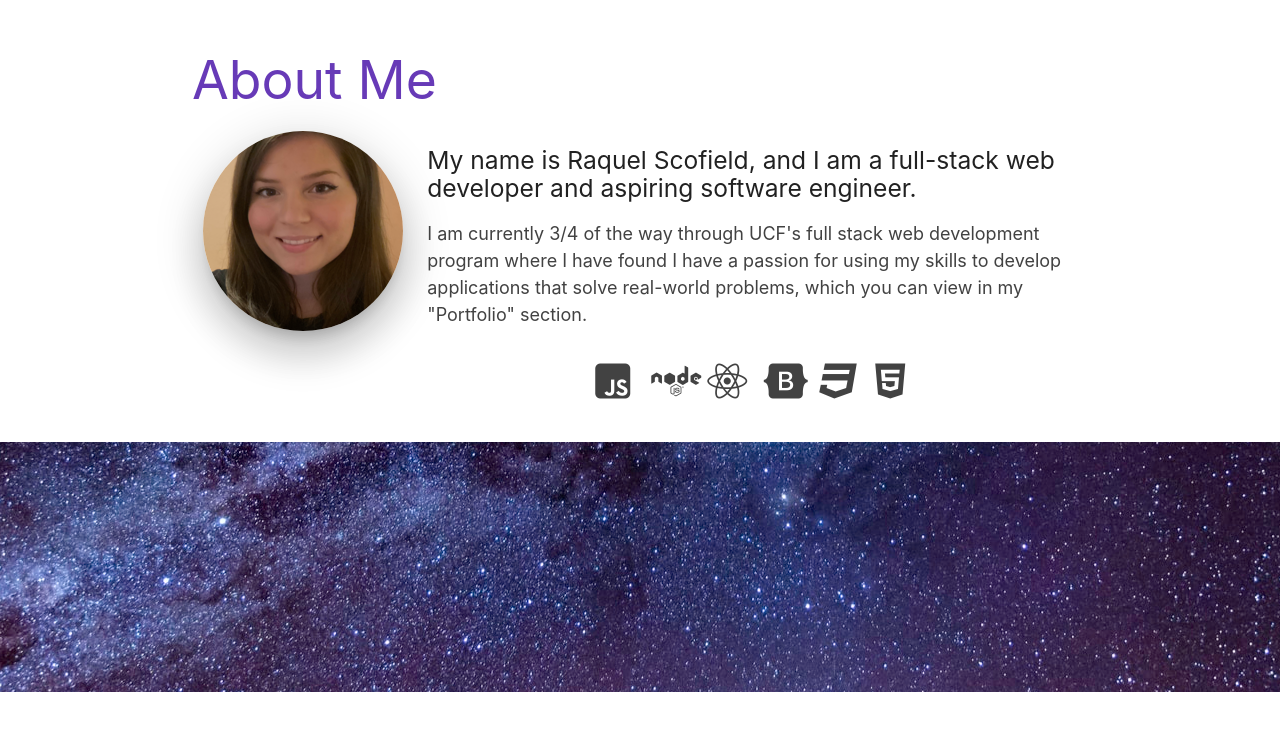
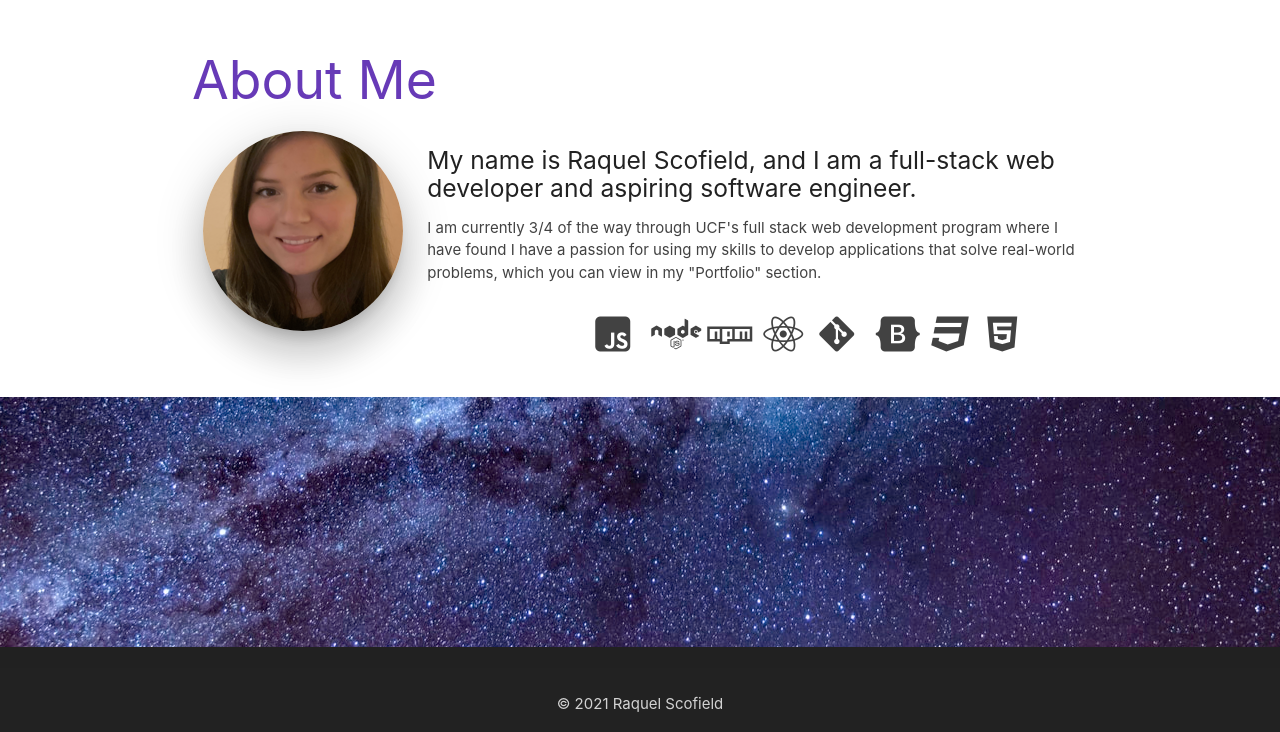
Before and after one commit to RaquelLee/RaquelLee.github.io, a React (Create React App) app in the folder raquel-portfolio/: page / in a window 1280 px wide. Shown: the part 219-951 px from the top of the page. Before the commit the page ends 911 px from the top, so only its background shows below. Built offline with nearby package versions, Linux system fonts and the light colour scheme.

Commit message:
react-materialize footer added

```diff
--- a/raquel-portfolio/src/App.css
+++ b/raquel-portfolio/src/App.css
@@ -22,7 +22,9 @@
     color: #f5f5f5;
     font-size: 40px;
   }
-
+  .page-footer {
+padding-top: 0px !important;
+  }
   .fa-js-square,
   .fa-node,
   .fa-npm,
@@ -34,7 +36,8 @@
   .fa-html5,
   .fa-github-square,
   .fa-phone-square-alt,
-  .fa-envelope-square {
+  .fa-envelope-square,
+  .fa-git-alt {
     font-size: 40px;
     color:#424242;
   }
@@ -67,9 +70,6 @@
     margin-bottom: 10px !important;
   }
 
-  p {
-    font-size: 18px;
-  }
 
   .mr {
     margin-right: 25px;
--- a/raquel-portfolio/src/App.js
+++ b/raquel-portfolio/src/App.js
@@ -4,10 +4,11 @@ import PortfolioContainer from "./components/PortfolioContainer";
 import PortfolioPage from "./components/pages/Portfolio"
 
 const App = () =>
+<div>
   <PortfolioContainer>
     <PortfolioPage />
     <Header />
+  </PortfolioContainer>
     <Foot />
-  </PortfolioContainer>
-
+    </div>
 export default App;
--- a/raquel-portfolio/src/components/Footer.js
+++ b/raquel-portfolio/src/components/Footer.js
@@ -4,24 +4,20 @@ import { Footer } from 'react-materialize'
 function Foot() {
     return (
         <Footer
-            className="example"
-            copyrights="&copy 2015 Copyright Text"
-            links={<ul>
-                <li><a className="grey-text text-lighten-3" href="#!">Resume</a></li>
-                <li><a className="grey-text text-lighten-3" href="#!">LinkedIn</a></li>
-                <li><a className="grey-text text-lighten-3" href="#!">GithHub</a></li>
-                <li><a className="grey-text text-lighten-3" href="#!">Twitter</a></li>
-            </ul>}
-            moreLinks={
-                <a className="grey-text text-lighten-4 right" href="#!">About Me</a>
-            }
-        >
-            <h5 className="white-text">
-                Footer Content
-        </h5>
-            <p className="grey-text text-lighten-4">
-                You can use rows and columns here to organize your footer content.
-        </p>
+            className="grey darken-4"
+            copyrights={<p className="center">© 2021 Raquel Scofield</p>}
+            // links={<ul>
+            //     <li><a className="grey-text text-lighten-2" href="#!">Resume</a></li>
+            //     <li><a className="grey-text text-lighten-2" href="#!"> LinkedIn</a></li>
+            //     <li><a className="grey-text text-lighten-2" href="#!"> GithHub</a></li>
+            //     </ul>
+           // }
+            >
+            {/* <ul>
+                <a className="grey-text text-lighten-2" href="#!">Resume  |  </a>
+                <a className="grey-text text-lighten-2" href="#!"> LinkedIn |  </a>
+                <a className="grey-text text-lighten-2" href="#!"> Github</a>
+                </ul>       */}
         </Footer>);
 }
 
--- a/raquel-portfolio/src/components/pages/About.js
+++ b/raquel-portfolio/src/components/pages/About.js
@@ -28,8 +28,13 @@ const About = () => (
                                 <i className="fab fa-node"></i>
                             </div>
                             <div className="col m1">
+                            <i class="fab fa-npm"></i>
+                            </div>
+                            <div className="col m1">
                                 <i className="fab fa-react"></i>
                             </div>
+                            <div className="col m1">
+                            <i class="fab fa-git-alt"></i>                            </div>
                             <div className="col m1">
                                 <i className="fab fa-bootstrap"></i>
                             </div>
```
